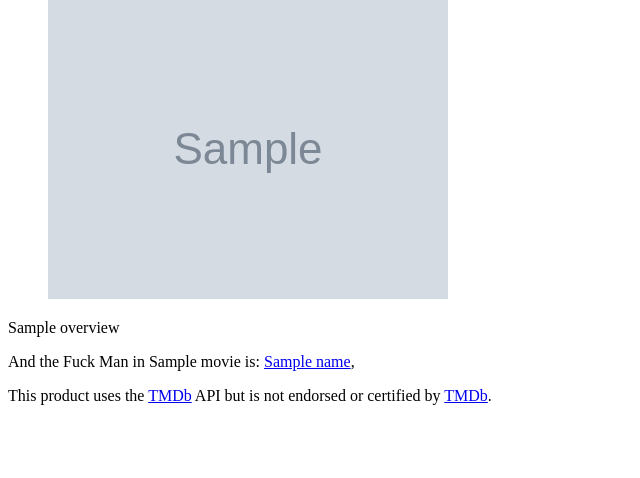
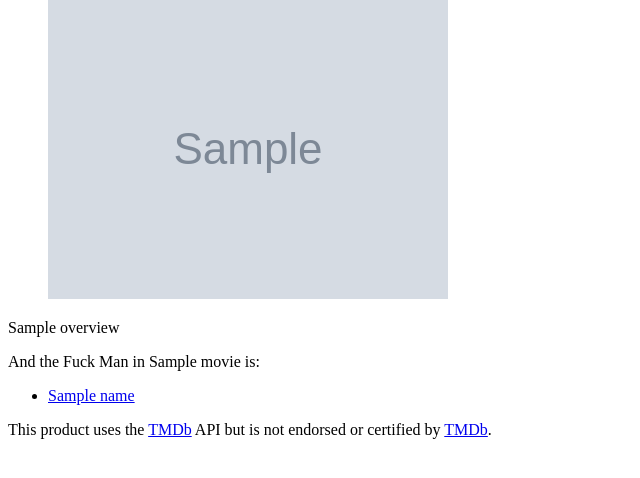
Before and after one commit to FuzzyWuzzie/whoisthefuckman, a Node project: template server/templates/movie.mustache in a window 1280 px wide. Shown: the part 166-644 px from the top of the page, without its empty margins (0-640 px from the left). Run offline with Node 20 templates, Linux system fonts and the light colour scheme; the template is opened without the code that fills it: most values are stand-ins (such as "Sample title", 1, 10 or a date in 2020); grey boxes marked "Sample" are stand-in pictures; some libraries are stand-ins or nearby versions.

Commit message:
tidied up movie template page

```diff
--- a/server/templates/movie.mustache
+++ b/server/templates/movie.mustache
@@ -29,7 +29,10 @@
       </figure>
     {{/movie.image_path}}
     {{#movie.overview}}<p>{{movie.overview}}</p>{{/movie.overview}}
-    <p>And the Fuck Man in {{movie.title}} is: {{#movie.actors}}<a href="/actor/{{#slugify}}{{name}}{{/slugify}}.html">{{name}}</a>{{^last}}, {{/last}}{{/movie.actors}}{{^movie.actors}}&nbsp;{{/movie.actors}}</p>
+    <p class="thefuckman">And the Fuck Man in {{movie.title}} is:</p>
+    <ul>
+    {{#movie.actors}}<li><a href="/actor/{{#slugify}}{{name}}{{/slugify}}.html">{{name}}</a></li>{{/movie.actors}}
+    </ul>
   </article>
   {{>footer}}
 </body>
--- a/server/templates/style.css
+++ b/server/templates/style.css
@@ -101,6 +101,10 @@ article figure img {
   max-width: 100%;
 }
 
+.thefuckman {
+  clear: both;
+}
+
 /* link colours! */
 a {
   color: #333;
```
